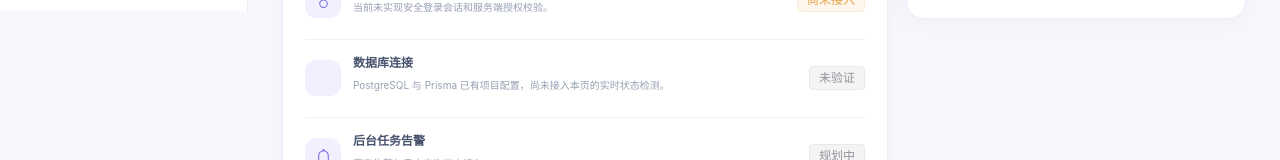
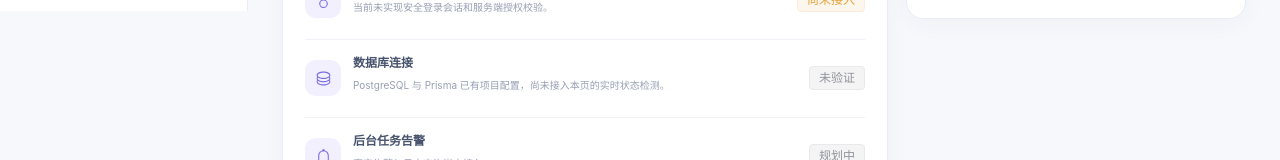
Before and after one commit to is0612/yiling-hub, a Nuxt app: page /settings in a window 1280 px wide. Shown: the part 789-949 px from the top of the page. Built offline with nearby package versions, Linux system fonts and the light colour scheme.

Commit message:
修正 Element Plus 兼容图标

```diff
--- a/app/pages/settings.vue
+++ b/app/pages/settings.vue
@@ -1,5 +1,5 @@
 <script setup lang="ts">
-import { Bell, Check, Database, Key, Monitor, Refresh, Lock } from "@element-plus/icons-vue";
+import { Bell, Check, Coin, Key, Monitor, Refresh, Lock } from "@element-plus/icons-vue";
 import { ElMessage } from "element-plus";
 
 const instanceName = ref("羚枢 · 本地工作空间");
@@ -31,7 +31,7 @@ function saveSettings() {
         <section class="surface form-section" style="margin-top:16px">
           <div class="form-title"><el-icon class="setting-icon"><Lock /></el-icon>管理员与安全</div>
           <div class="security-row"><div class="security-symbol"><el-icon><Key /></el-icon></div><div class="character-info"><strong>管理员登录</strong><p class="form-help">当前未实现安全登录会话和服务端授权校验。</p></div><el-tag type="warning" effect="light">尚未接入</el-tag></div>
-          <div class="security-row"><div class="security-symbol"><el-icon><Database /></el-icon></div><div class="character-info"><strong>数据库连接</strong><p class="form-help">PostgreSQL 与 Prisma 已有项目配置，尚未接入本页的实时状态检测。</p></div><el-tag type="info" effect="light">未验证</el-tag></div>
+          <div class="security-row"><div class="security-symbol"><el-icon><Coin /></el-icon></div><div class="character-info"><strong>数据库连接</strong><p class="form-help">PostgreSQL 与 Prisma 已有项目配置，尚未接入本页的实时状态检测。</p></div><el-tag type="info" effect="light">未验证</el-tag></div>
           <div class="security-row"><div class="security-symbol"><el-icon><Bell /></el-icon></div><div class="character-info"><strong>后台任务告警</strong><p class="form-help">真实告警与日志查询尚未接入。</p></div><el-tag type="info" effect="light">规划中</el-tag></div>
           <div class="info-callout" style="margin-top:17px"><el-icon><Lock /></el-icon><span>不要将数据库密码、模型 API Key 或渠道 Token 放入前端配置。公开部署前必须完成鉴权和权限校验。</span></div>
           <div class="form-actions"><el-button @click="ElMessage.info('演示设置已刷新。')"><el-icon><Refresh /></el-icon>恢复显示</el-button><el-button type="primary" @click="saveSettings"><el-icon><Check /></el-icon>保存设置</el-button></div>
```
